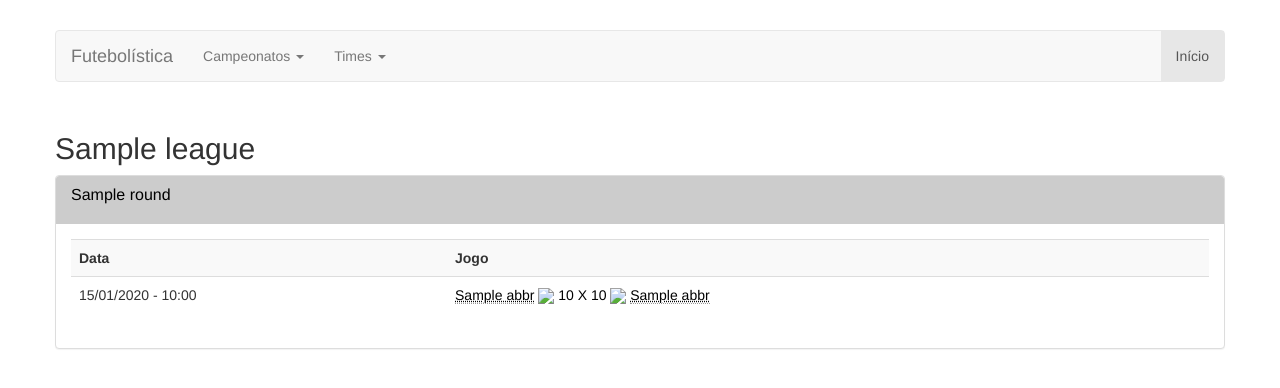
After one commit to LuanP/futebolistica, a Django app: template leagues/templates/leagues/round_list.html in a window 1280 px wide, after a click that opens the changed part. The commit adds this page. Shown: the top 388 px of the page. Run offline with Django 3.2, Linux system fonts and the light colour scheme; the template is opened without the code that fills it: most values are stand-ins (such as "Sample title", 1, 10 or a date in 2020).

Commit message:
Adding round list template

```diff
--- a/futebolistica/static/css/screen.css
+++ b/futebolistica/static/css/screen.css
@@ -5,3 +5,12 @@ body {
 .navbar {
     margin-bottom: 30px;
 }
+
+a, a:active, a:visited, a:link {
+    text-decoration: none;
+    color: #000;
+}
+
+.accordion-toggle:not(.collapsed) > .panel-heading {
+    background-color: #CCC;
+}
--- a/futebolistica/templates/base.html
+++ b/futebolistica/templates/base.html
@@ -24,6 +24,7 @@
 </head>
 <body>
   <div class="container">
+    <div class="row">
       <div class="navbar navbar-default">
         <div class="navbar-header">
           <button type="button" class="navbar-toggle" data-toggle="collapse" data-target=".navbar-collapse">
@@ -58,8 +59,12 @@
         </div>
       </div>
     </div>
+  </div>
   <div class="container">
+    <div class="row">
+      {% block title %}{% endblock %}
       {% block content %}{% endblock %}
+    </div>
   </div>
 </body>
 </html>
--- /dev/null
+++ b/leagues/templates/leagues/round_list.html
@@ -0,0 +1,39 @@
+{% extends "base.html" %}
+
+{% block title %}<h2>{{ league }}</h2>{% endblock %}
+
+{% block content %}
+  <div class="panel-group" id="accordion">
+    {% for round in round_list %}
+      <div class="panel panel-default">
+        <a class="accordion-toggle" data-toggle="collapse" data-parent="#accordion" href="#collapse{{ forloop.counter }}">
+          <div class="panel-heading">
+            <h4 class="panel-title">
+              <p>{{ round.name }}</p>
+            </h4>
+          </div>
+        </a>
+        <div id="collapse{{ forloop.counter }}" class="panel-collapse collapse">
+          <div class="panel-body">
+            <table class="table table-striped">
+              <tr>
+                <th>Data</th>
+                <th>Jogo</th>
+              </tr>
+              {% for game in round.game_set.iterator %}
+                <tr title="Para maiores informações, clique sobre o jogo">
+                  <td>{{ game.date|date:"d/m/Y - H:i" }}</td>
+                  <td>
+                    <a href="#" class="text-info">
+                      <abbr title="{{ game.team_home.name }}">{{ game.team_home.abbr }}</abbr> <img src="{{ game.team_home.get_flag_url }}" /> {{ game.team_home_score }} X {{ game.team_away_score }} <img src="{{ game.team_away.get_flag_url }}" /> <abbr title="{{ game.team_away.name }}">{{ game.team_away.abbr }}</abbr>
+                    </a>
+                  </td>
+                </tr>
+              {% endfor %}
+            </table>
+          </div>
+        </div>
+      </div>
+    {% endfor %}
+  </div>
+{% endblock %}
```
Also changed, not shown: leagues/views.py (+9 -0 lines). Lines whose indentation alone changed are shown as unchanged.
